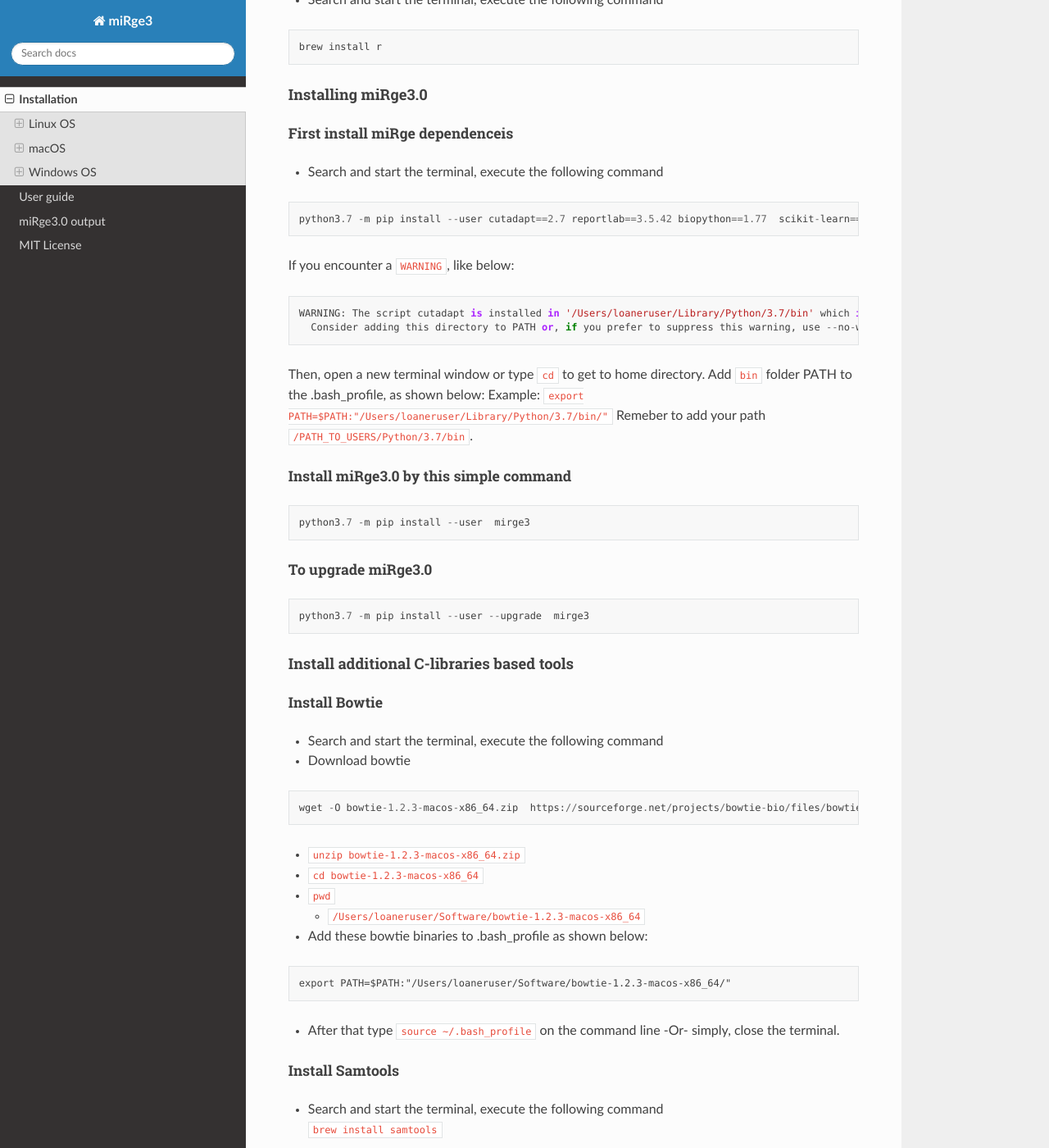
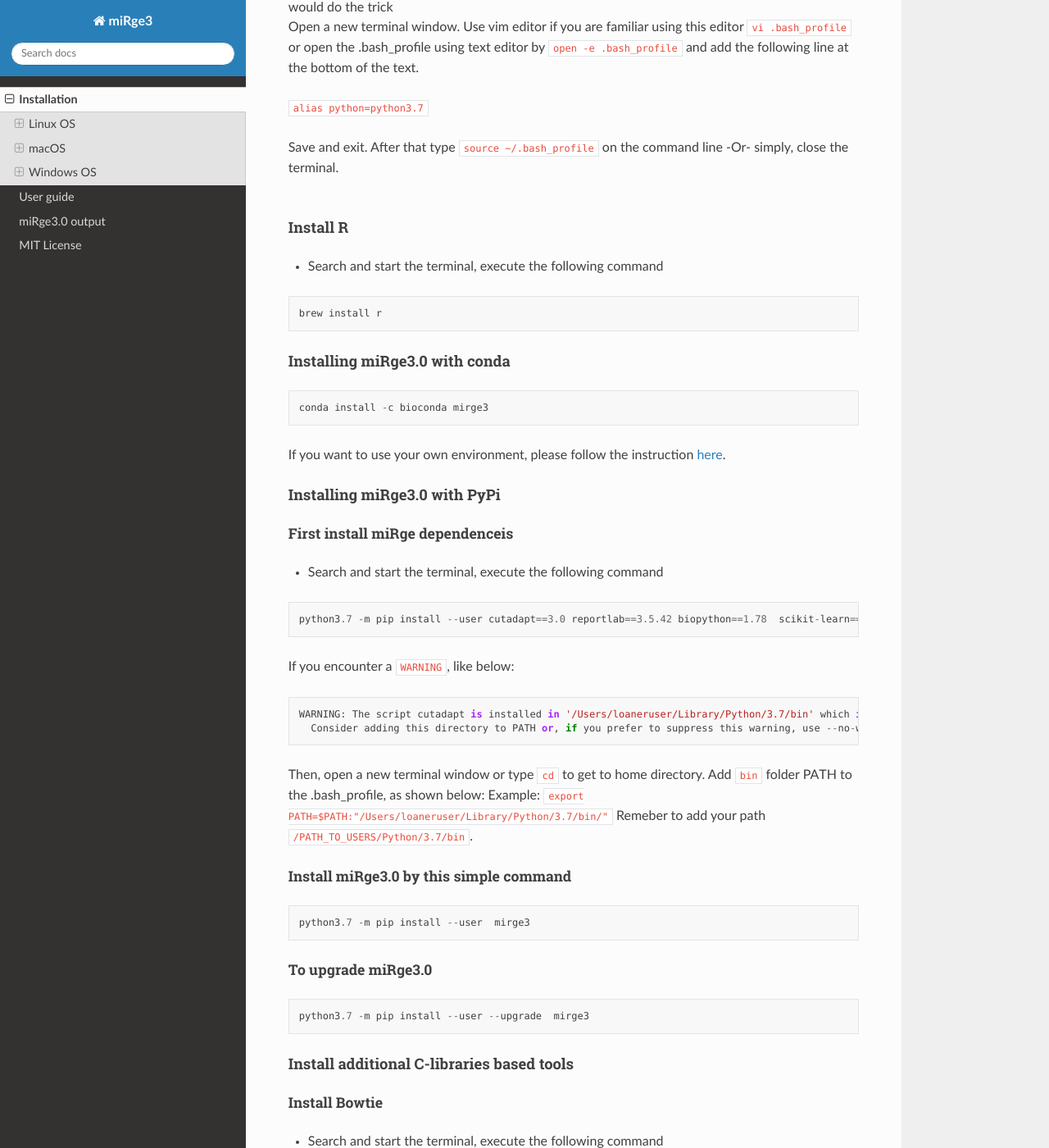
Before and after one commit to mhalushka/miRge3.0, a Sphinx documentation site: the page built from docs/source/installation.md, in a window 1280 px wide and 1400 px high, scrolled down 4584 px. Shown: the whole window at 82% size. Built offline with Sphinx 7.4.7 and the Read the Docs theme 2.0.0, drawn with Linux system fonts in a browser that asks for light colours; some of the changed text lies outside the part shown.

Commit message:
Update installation.md

````diff
--- a/docs/source/installation.md
+++ b/docs/source/installation.md
@@ -26,13 +26,21 @@
 
 Save and exit. After that type `bash` on the command line -Or- simply, close the terminal.
 
-#### Installing miRge3.0
+#### Installing miRge3.0 with conda
+
+```
+conda install -c bioconda mirge3
+```
+
+If you want to use your own environment, please follow the instruction [here](https://docs.conda.io/projects/conda/en/latest/user-guide/tasks/manage-environments.html#creating-an-environment-with-commands).
+
+#### Installing miRge3.0 with PyPi
 
 ##### First install miRge dependenceis
 
 - Search and start the terminal, execute the command below: <br/>
 ```
-python3.8 -m pip install --user cutadapt==2.7 reportlab==3.5.42 biopython==1.77  scikit-learn==0.23.1  hypothesis==5.15.1 pytest==5.4.2  scipy==1.4.1  matplotlib==3.2.1  joblib==0.15.1  pandas==1.0.3 future==0.18.2
+python3.8 -m pip install --user cutadapt==3.0 reportlab==3.5.42 biopython==1.78  scikit-learn==0.23.1  hypothesis==5.15.1 pytest==5.4.2  scipy==1.4.1  matplotlib==3.2.1  joblib==0.15.1  pandas==1.0.3 future==0.18.2
 ```
 
 If you encounter a `WARNING`, like below:
@@ -62,15 +70,15 @@
 - Search and start the terminal<br/>
 - Download bowtie
 ```
-wget -O bowtie-1.2.3-macos-x86_64.zip  https://sourceforge.net/projects/bowtie-bio/files/bowtie/1.2.3/bowtie-1.2.3-macos-x86_64.zip/download
+wget -O bowtie-1.3.0-linux-x86_64.zip https://sourceforge.net/projects/bowtie-bio/files/bowtie/1.3.0/bowtie-1.3.0-linux-x86_64.zip/download
 ```
-- `unzip bowtie-1.2.3-macos-x86_64.zip`
-- `cd bowtie-1.2.3-macos-x86_64 `
+- `unzip bowtie-1.3.0-linux-x86_64.zip`
+- `cd bowtie-1.3.0-linux-x86_64`
 - ` pwd`
-  + `/home/arun/software/bowtie-1.2.3-linux-x86_64`
+  + `/home/arun/software/bowtie-1.3.0-linux-x86_64`
 - Add these bowtie binaries to .bashrc as shown below:
 ```
-export PATH=$PATH:"/home/arun/software/bowtie-1.2.3-linux-x86_64"
+export PATH=$PATH:"/home/arun/software/bowtie-1.3.0-linux-x86_64"
 ```
 - After that type `bash` on the command line -Or- simply, close the terminal.
 
@@ -99,9 +107,9 @@
 ```
 sudo ln -s /home/arun/.local/bin/miRge3.0 /usr/local/bin/miRge3.0
 sudo ln -s /home/arun/.local/bin/cutadapt /usr/local/bin/cutadapt
-sudo ln -s /home/arun/software/bowtie-1.2.3-linux-x86_64/bowtie /usr/local/bin/bowtie
-sudo ln -s /home/arun/software/bowtie-1.2.3-linux-x86_64/bowtie-build /usr/local/bin/bowtie-build
-sudo ln -s /home/arun/software/bowtie-1.2.3-linux-x86_64/bowtie-inspect /usr/local/bin/bowtie-inspect
+sudo ln -s /home/arun/software/bowtie-1.3.0-linux-x86_64/bowtie /usr/local/bin/bowtie
+sudo ln -s /home/arun/software/bowtie-1.3.0-linux-x86_64/bowtie-build /usr/local/bin/bowtie-build
+sudo ln -s /home/arun/software/bowtie-1.3.0-linux-x86_64/bowtie-inspect /usr/local/bin/bowtie-inspect
 ```
 #### Downloading FASTQ files from NCBI:
 - Search and start the terminal, follow the commands below: <br/>
@@ -132,8 +140,13 @@
 
 To uninstall open the terminal and type:
 ```
-python3.8 -m uninstall mirge3
+python3.8 -m pip uninstall mirge3
 ```
+Conda uninstall:
+```
+conda remove mirge3
+```
+For more details on conda uninstallation process, click [here](https://docs.conda.io/projects/conda/en/latest/user-guide/tasks/manage-pkgs.html#removing-packages)<br>
 <hr style="border:2px solid black"> <hr/>
 
 ## macOS
@@ -166,14 +179,21 @@
 ```
 brew install r
 ```
+#### Installing miRge3.0 with conda
 
-#### Installing miRge3.0
+```
+conda install -c bioconda mirge3
+```
+
+If you want to use your own environment, please follow the instruction [here](https://docs.conda.io/projects/conda/en/latest/user-guide/tasks/manage-environments.html#creating-an-environment-with-commands).
+
+#### Installing miRge3.0 with PyPi
 
 ##### First install miRge dependenceis
 
 - Search and start the terminal, execute the following command <br/>
 ```
-python3.7 -m pip install --user cutadapt==2.7 reportlab==3.5.42 biopython==1.77  scikit-learn==0.23.1  hypothesis==5.15.1 pytest==5.4.2  scipy==1.4.1  matplotlib==3.2.1  joblib==0.15.1  pandas==1.0.3 future==0.18.2
+python3.7 -m pip install --user cutadapt==3.0 reportlab==3.5.42 biopython==1.78  scikit-learn==0.23.1  hypothesis==5.15.1 pytest==5.4.2  scipy==1.4.1  matplotlib==3.2.1  joblib==0.15.1  pandas==1.0.3 future==0.18.2
 ```
 
 If you encounter a `WARNING`, like below:
@@ -185,6 +205,7 @@
 Then, open a new terminal window or type `cd` to get to home directory. Add `bin` folder PATH to the .bash_profile, as shown below:
 Example: ` export PATH=$PATH:"/Users/loaneruser/Library/Python/3.7/bin/" `
 Remeber to add your path `/PATH_TO_USERS/Python/3.7/bin`.
+
 
 ##### Install miRge3.0 by this simple command
 ```
@@ -203,15 +224,15 @@
 - Search and start the terminal, execute the following command <br/>
 - Download bowtie
 ```
-wget -O bowtie-1.2.3-macos-x86_64.zip  https://sourceforge.net/projects/bowtie-bio/files/bowtie/1.2.3/bowtie-1.2.3-macos-x86_64.zip/download
+wget -O bowtie-1.3.0-macos-x86_64.zip  https://sourceforge.net/projects/bowtie-bio/files/bowtie/1.3.0/bowtie-1.3.0-macos-x86_64.zip/download
 ```
-- `unzip bowtie-1.2.3-macos-x86_64.zip`
-- `cd bowtie-1.2.3-macos-x86_64 `
+- `unzip bowtie-1.3.0-macos-x86_64.zip`
+- `cd bowtie-1.3.0-macos-x86_64 `
 - ` pwd`
-  + `/Users/loaneruser/Software/bowtie-1.2.3-macos-x86_64`
+  + `/Users/loaneruser/Software/bowtie-1.3.0-macos-x86_64`
 - Add these bowtie binaries to .bash_profile as shown below:
 ```
-export PATH=$PATH:"/Users/loaneruser/Software/bowtie-1.2.3-macos-x86_64/"
+export PATH=$PATH:"/Users/loaneruser/Software/bowtie-1.3.0-macos-x86_64/"
 ```
 - After that type `source ~/.bash_profile` on the command line -Or- simply, close the terminal.
 
@@ -260,9 +281,9 @@
 ```
 sudo ln -s /Users/loaneruser/Library/Python/3.7/bin/miRge3.0 /usr/local/bin/miRge3.0
 sudo ln -s /Users/loaneruser/Library/Python/3.7/bin/cutadapt /usr/local/bin/cutadapt
-sudo ln -s /Users/loaneruser/Software/bowtie-1.2.3-macos-x86_64/bowtie /usr/local/bin/bowtie
-sudo ln -s /Users/loaneruser/Software/bowtie-1.2.3-macos-x86_64/bowtie-build /usr/local/bin/bowtie-build
-sudo ln -s /Users/loaneruser/Software/bowtie-1.2.3-macos-x86_64/bowtie-inspect /usr/local/bin/bowtie-inspect
+sudo ln -s /Users/loaneruser/Software/bowtie-1.3.0-macos-x86_64/bowtie /usr/local/bin/bowtie
+sudo ln -s /Users/loaneruser/Software/bowtie-1.3.0-macos-x86_64/bowtie-build /usr/local/bin/bowtie-build
+sudo ln -s /Users/loaneruser/Software/bowtie-1.3.0-macos-x86_64/bowtie-inspect /usr/local/bin/bowtie-inspect
 ```
 
 
@@ -274,8 +295,13 @@
 
 To uninstall open the terminal and type:
 ```
-python3.8 -m uninstall mirge3
+python3.8 -m pip uninstall mirge3
 ```
+Conda uninstall:
+```
+conda remove mirge3
+```
+For more details on conda uninstallation process, click [here](https://docs.conda.io/projects/conda/en/latest/user-guide/tasks/manage-pkgs.html#removing-packages)<br>
 <hr style="border:2px solid black"><hr/>
 
 ## Windows OS
@@ -316,13 +342,21 @@
 
 Save and exit. After that type `bash` on the command line -Or- simply, close the terminal.
 
-#### Installing miRge3.0
+#### Installing miRge3.0 with conda
+
+```
+conda install -c bioconda mirge3
+```
+
+If you want to use your own environment, please follow the instruction [here](https://docs.conda.io/projects/conda/en/latest/user-guide/tasks/manage-environments.html#creating-an-environment-with-commands).
+
+#### Installing miRge3.0 with PyPi
 
 ##### First install miRge dependenceis
 
 - Search and start Ubuntu, execute the following command <br/>
 ```
-python3.8 -m pip install --user cutadapt==2.7 reportlab==3.5.42 biopython==1.77  scikit-learn==0.23.1  hypothesis==5.15.1 pytest==5.4.2  scipy==1.4.1  matplotlib==3.2.1  joblib==0.15.1  pandas==1.0.3 future==0.18.2
+python3.8 -m pip install --user cutadapt==3.0 reportlab==3.5.42 biopython==1.78  scikit-learn==0.23.1  hypothesis==5.15.1 pytest==5.4.2  scipy==1.4.1  matplotlib==3.2.1  joblib==0.15.1  pandas==1.0.3 future==0.18.2
 ```
 
 If you encounter a `WARNING`, like below:
@@ -352,15 +386,15 @@
 - Search and start Ubuntu, execute the following command <br/>
 - Download bowtie
 ```
-wget -O bowtie-1.2.3-macos-x86_64.zip  https://sourceforge.net/projects/bowtie-bio/files/bowtie/1.2.3/bowtie-1.2.3-macos-x86_64.zip/download
+wget -O bowtie-1.3.0-linux-x86_64.zip https://sourceforge.net/projects/bowtie-bio/files/bowtie/1.3.0/bowtie-1.3.0-linux-x86_64.zip/download
 ```
-- `unzip bowtie-1.2.3-macos-x86_64.zip`
-- `cd bowtie-1.2.3-macos-x86_64 `
+- `unzip bowtie-1.3.0-linux-x86_64.zip`
+- `cd bowtie-1.3.0-linux-x86_64.zip`
 - ` pwd`
-  + `/home/arun/software/bowtie-1.2.3-linux-x86_64`
+  + `/home/arun/software/bowtie-1.3.0-linux-x86_64`
 - Add these bowtie binaries to .bashrc as shown below:
 ```
-export PATH=$PATH:"/home/arun/software/bowtie-1.2.3-linux-x86_64"
+export PATH=$PATH:"/home/arun/software/bowtie-1.3.0-linux-x86_64"
 ```
 - After that type `bash` on the command line -Or- simply, close the terminal.
 
@@ -388,9 +422,9 @@
 ```
 sudo ln -s /home/arun/.local/bin/miRge3.0 /usr/local/bin/miRge3.0
 sudo ln -s /home/arun/.local/bin/cutadapt /usr/local/bin/cutadapt
-sudo ln -s /home/arun/software/bowtie-1.2.3-linux-x86_64/bowtie /usr/local/bin/bowtie
-sudo ln -s /home/arun/software/bowtie-1.2.3-linux-x86_64/bowtie-build /usr/local/bin/bowtie-build
-sudo ln -s /home/arun/software/bowtie-1.2.3-linux-x86_64/bowtie-inspect /usr/local/bin/bowtie-inspect
+sudo ln -s /home/arun/software/bowtie-1.3.0-linux-x86_64/bowtie /usr/local/bin/bowtie
+sudo ln -s /home/arun/software/bowtie-1.3.0-linux-x86_64/bowtie-build /usr/local/bin/bowtie-build
+sudo ln -s /home/arun/software/bowtie-1.3.0-linux-x86_64/bowtie-inspect /usr/local/bin/bowtie-inspect
 ```
 #### Change Command Prompt Properties
 
@@ -419,8 +453,14 @@
 - Step 1:
 To uninstall open the terminal and type:
 ```
-python3.8 -m uninstall mirge3
+python3.8 -m pip uninstall mirge3
 ```
+Conda uninstall:
+```
+conda remove mirge3
+```
+For more details on conda uninstallation process, click [here](https://docs.conda.io/projects/conda/en/latest/user-guide/tasks/manage-pkgs.html#removing-packages)<br>
+
 - Step 2:
   + Search miRge3.0, right click and select uninstall
 ![](/images/uninstall1.png)<br/><br/>
````
